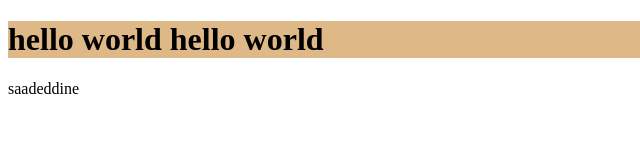
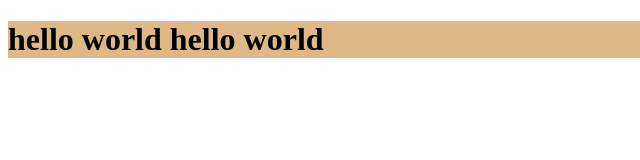
Before and after one commit to saadeddine36/cars-project, a plain HTML site: page index.html in a window 1280 px wide. Shown: the full height of the page, 0-640 px from the left. Drawn offline with Linux system fonts and the light colour scheme.

```diff
--- a/index.html
+++ b/index.html
@@ -9,6 +9,6 @@
 </head>
 <body>
     <h1>hello world hello world </h1>
-    <p>saadeddine</p>
+
 </body>
 </html>
```
